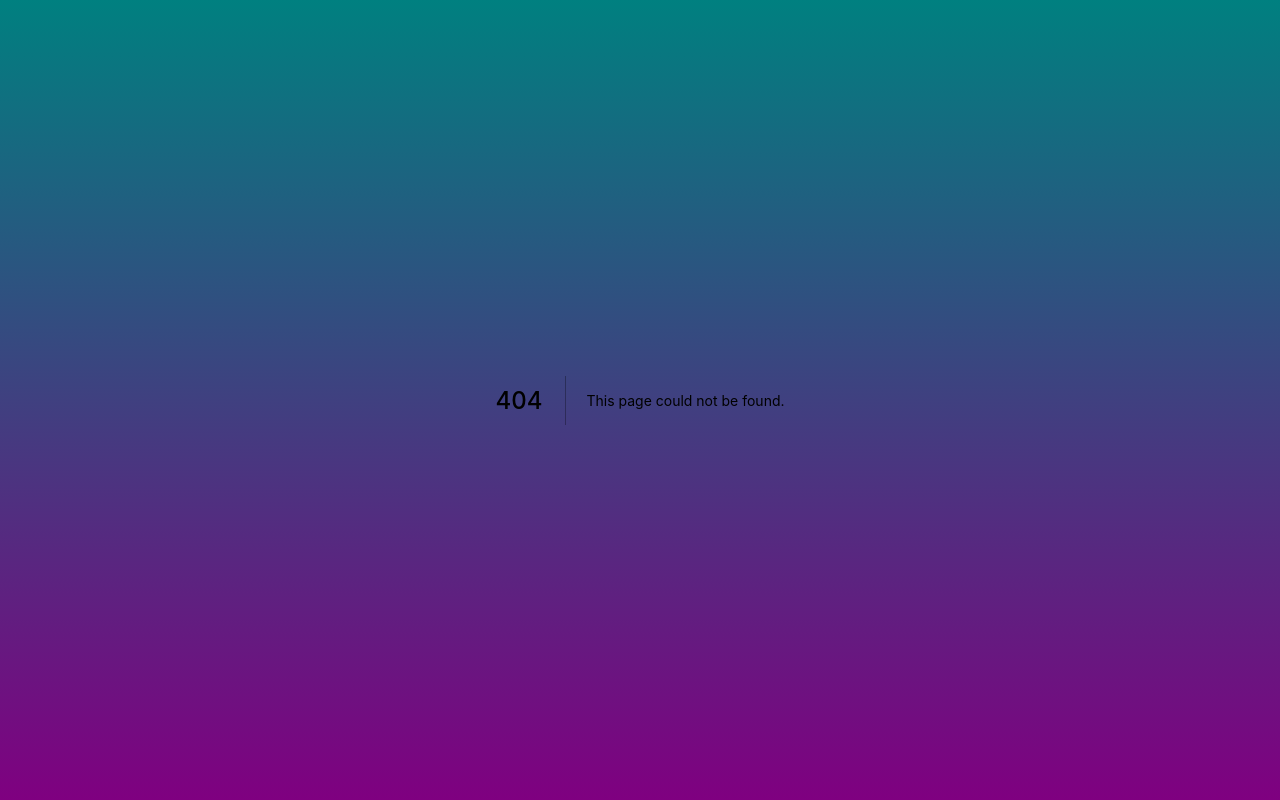
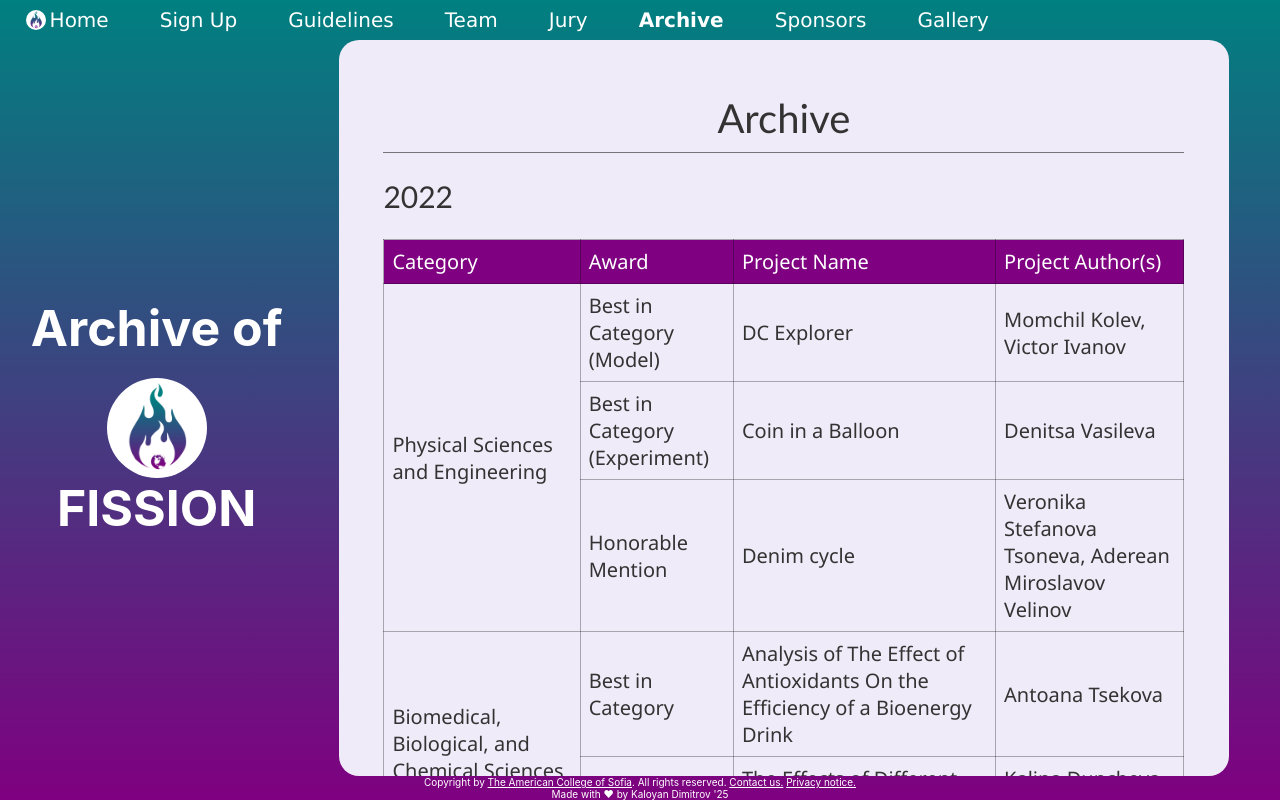
Before and after one commit to FreakyCoder/fission, a Next.js app: page /archive in a window 1280 px wide. Before the commit this address had no page. Built offline with nearby package versions, Linux system fonts and the light colour scheme.

Commit message:
Added archive page.

```diff
--- a/components/NavBar.js
+++ b/components/NavBar.js
@@ -32,6 +32,10 @@ export default function NavBar() {
 			content: "Jury",
 		},
 		{
+			href: "/archive",
+			content: "Archive",
+		},
+		{
 			href: "/sponsors",
 			content: "Sponsors",
 		},
--- /dev/null
+++ b/pages/archive.js
@@ -0,0 +1,108 @@
+import Head from "next/head";
+import PageWrapper from "../components/PageWrapper";
+import ResponsiveTable from "../components/ResponsiveTable";
+import styles from "../styles/General.module.css";
+
+export default function Archive() {
+	return (
+		<PageWrapper text="Archive of">
+			<Head>
+				<title>FISSION :: Archive</title>
+			</Head>
+			<div className={styles.content}>
+				<h1>Archive</h1>
+				<hr />
+				<h2>2022</h2>
+				<ResponsiveTable>
+					<thead>
+						<tr>
+							<td>Category</td>
+							<td>Award</td>
+							<td>Project Name</td>
+							<td>Project Author(s)</td>
+						</tr>
+					</thead>
+					<tbody>
+						<tr>
+							<td rowSpan={3}>
+								Physical Sciences and Engineering
+							</td>
+							<td>Best in Category (Model)</td>
+							<td>DC Explorer</td>
+							<td>Momchil Kolev, Victor Ivanov</td>
+						</tr>
+						<tr>
+							<td>Best in Category (Experiment)</td>
+							<td>Coin in a Balloon</td>
+							<td>Denitsa Vasileva</td>
+						</tr>
+						<tr>
+							<td>Honorable Mention</td>
+							<td>Denim cycle</td>
+							<td>
+								Veronika Stefanova Tsoneva, Aderean Miroslavov
+								Velinov
+							</td>
+						</tr>
+						<tr>
+							<td rowSpan={2}>
+								Biomedical, Biological, and Chemical Sciences
+							</td>
+							<td>Best in Category</td>
+							<td>
+								Analysis of The Effect of Antioxidants On the
+								Efficiency of a Bioenergy Drink
+							</td>
+							<td>Antoana Tsekova</td>
+						</tr>
+						<tr>
+							<td>Honorable Mention</td>
+							<td>
+								The Effects of Different Aspirins on Salivary
+								Amylase’s Function
+							</td>
+							<td>Kalina Duncheva, Bogdan Nalbanski</td>
+						</tr>
+						<tr>
+							<td>Ecology and Environmental Science</td>
+							<td>Best in Category</td>
+							<td>
+								OLIVE WASTES - natural heavy metal absorbents
+							</td>
+							<td>Erblin Jakupi, Alba Deari</td>
+						</tr>
+						<tr>
+							<td rowSpan={2}>Computer Science</td>
+							<td>Best in Category</td>
+							<td>
+								Swarm Guiding and Communication System (SGCS)
+							</td>
+							<td>Kaloyan Dimitrov</td>
+						</tr>
+						<tr>
+							<td>Honorable Mention</td>
+							<td>Braille Reader App</td>
+							<td>Mihaela Tzvetkova, Yasen Horozov</td>
+						</tr>
+						<tr>
+							<td>Mathematics</td>
+							<td>Best in Category</td>
+							<td>
+								Fixed systems of the Shapley-Shubik index with
+								one or two presidents
+							</td>
+							<td>Demira Georgieva Nedeva</td>
+						</tr>
+						<tr>
+							<td>Junior</td>
+							<td>Best in Category</td>
+							<td>No Wasting Sink</td>
+							<td>Aslı Sarac</td>
+						</tr>
+					</tbody>
+				</ResponsiveTable>
+				<hr />
+			</div>
+		</PageWrapper>
+	);
+}
```
